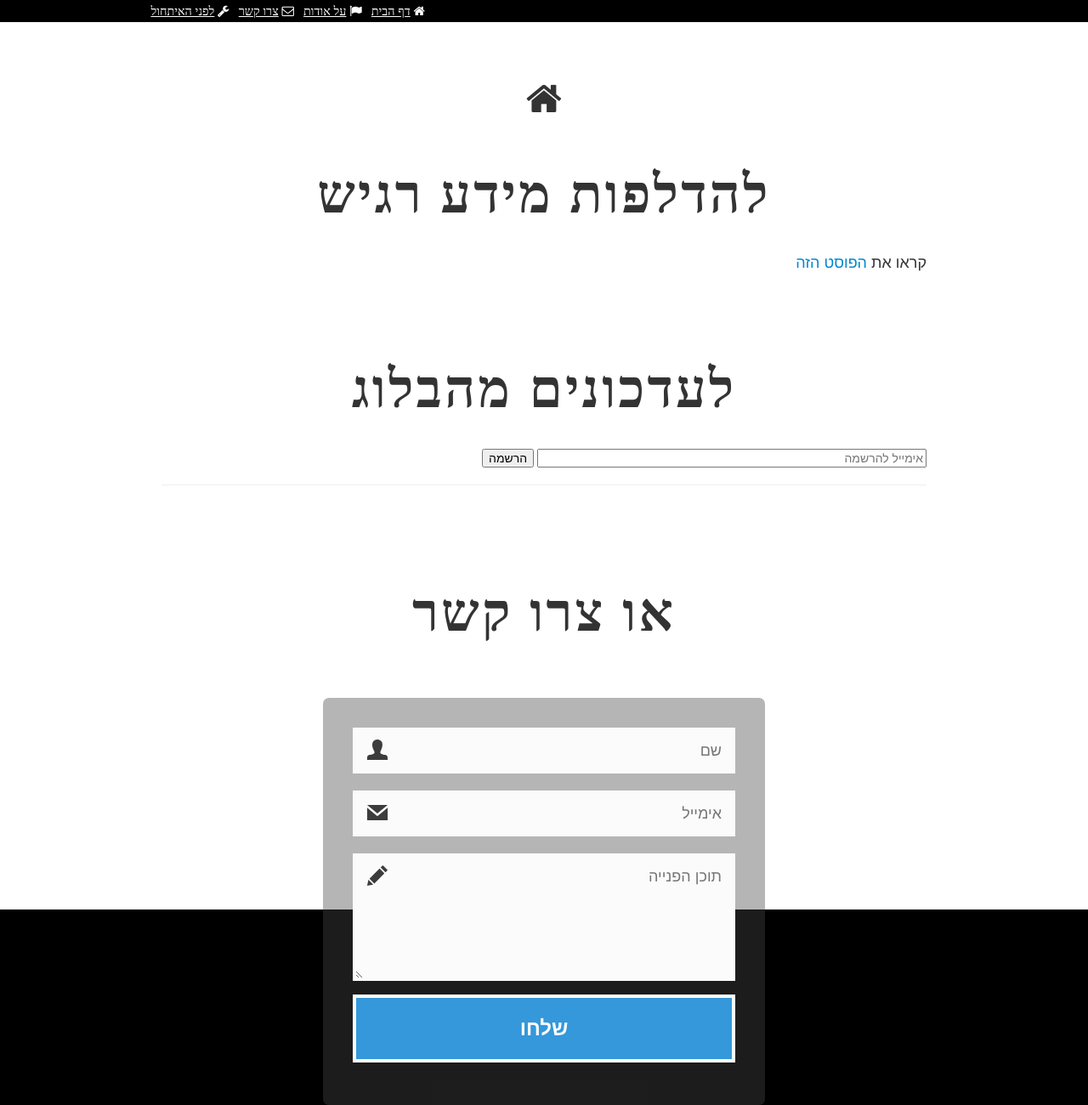
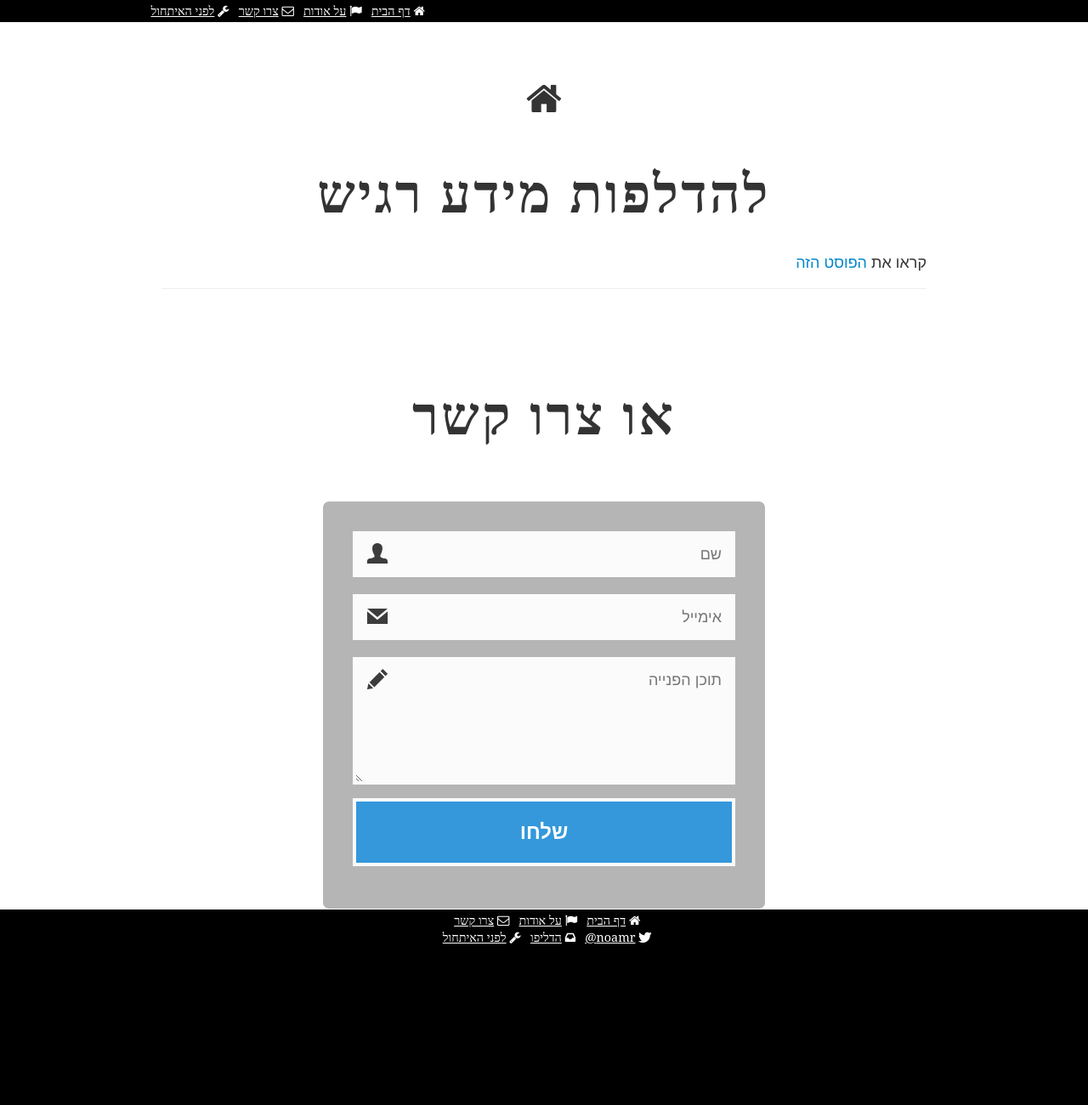
Before and after one commit to noam-r/noamr, a Jekyll site: the page built from contact/index.html, in a window 1280 px wide. Shown: the whole page at 85% size. Built offline with Jekyll 4.4.1, drawn with Linux system fonts in a browser that asks for light colours; some web fonts are replaced; comment, search, counter and statistics services are not loaded; after the commit the page ends 1116 px from its top, so only the background shows below that.

Commit message:
remove subscribe

```diff
--- a/contact/index.html
+++ b/contact/index.html
@@ -13,28 +13,6 @@ layout: default
 	<h2 class="content">להדלפות מידע רגיש</h2>
 קראו את <a href="/2017/12/02/leakbox.html">הפוסט הזה</a>
 
-	<h2 class="content">לעדכונים מהבלוג</h2>
-<!-- Begin MailChimp Signup Form -->
-<link href="//cdn-images.mailchimp.com/embedcode/slim-10_7.css" rel="stylesheet" type="text/css">
-<style type="text/css">
-	#mc_embed_signup{background:#fff; clear:left; font:14px Helvetica,Arial,sans-serif; }
-	#mc_embed_signup input.button{display:inline;}
-	#mc_embed_signup input.email{width:50%;display:inline;}
-	#mc_embed_signup input.submit{width:30%;display:inline;}
-</style>
-<div id="mc_embed_signup">
-<form action="//club.us16.list-manage.com/subscribe/post?u=3838db046dafecbf08d233332&amp;id=c361a306ba" method="post" id="mc-embedded-subscribe-form" name="mc-embedded-subscribe-form" class="validate" target="_blank" novalidate>
-    <div id="mc_embed_signup_scroll">
-	<input type="email" value="" name="EMAIL" class="email" id="mce-EMAIL" placeholder="אימייל להרשמה" required>
-	<input type="submit" value="הרשמה" name="subscribe" id="mc-embedded-subscribe" class="button"></div>
-    <!-- real people should not fill this in and expect good things - do not remove this or risk form bot signups-->
-    <div style="position: absolute; left: 5000px;" aria-hidden="true"><input type="text" name="b_3838db046dafecbf08d233332_c361a306ba" tabindex="-1" value=""></div>
-    <div class="clear">
-    </div>
-</form>
-</div>
-
-<!--End mc_embed_signup-->
  <hr/>
         <h2 class="content">או צרו קשר</h2>
         <section>
```
